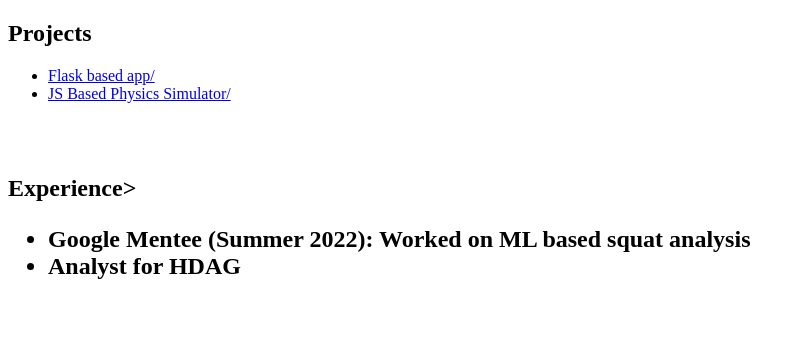
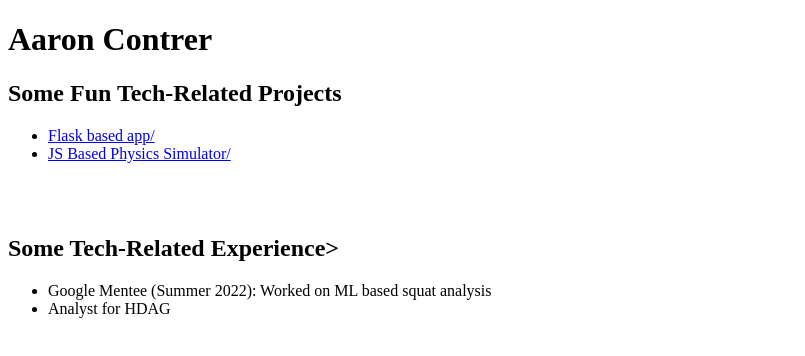
Before and after one commit to aacontreras20/aaroncontrerasportfolio, a plain HTML site: page index.html in a window 1280 px wide. Shown: the whole page, without its empty margins (0-805 px from the left). Drawn offline with Linux system fonts and the light colour scheme.

Commit message:
Update index.html

```diff
--- a/index.html
+++ b/index.html
@@ -4,14 +4,15 @@
     <title>Portfolio</title>
   </head>
   <body>
-    <h2>Projects</h2>
+    <h1> Aaron Contrer
+    <h2>Some Fun Tech-Related Projects</h2>
     <ul>
       <li><a href="https://aacontreras20.github.io/pokegame">Flask based app/</a></li>
       <li><a href="https://editor.p5js.org/aacontreras20/sketches/ghPKeSgaN">JS Based Physics Simulator/</a></li>
     </ul>
     <br>
     <br>
-    <h2>Experience>
+    <h2>Some Tech-Related Experience></h2>
     <ul>
       <li> Google Mentee (Summer 2022): Worked on ML based squat analysis </li>
       <li> Analyst for HDAG </li>
```
